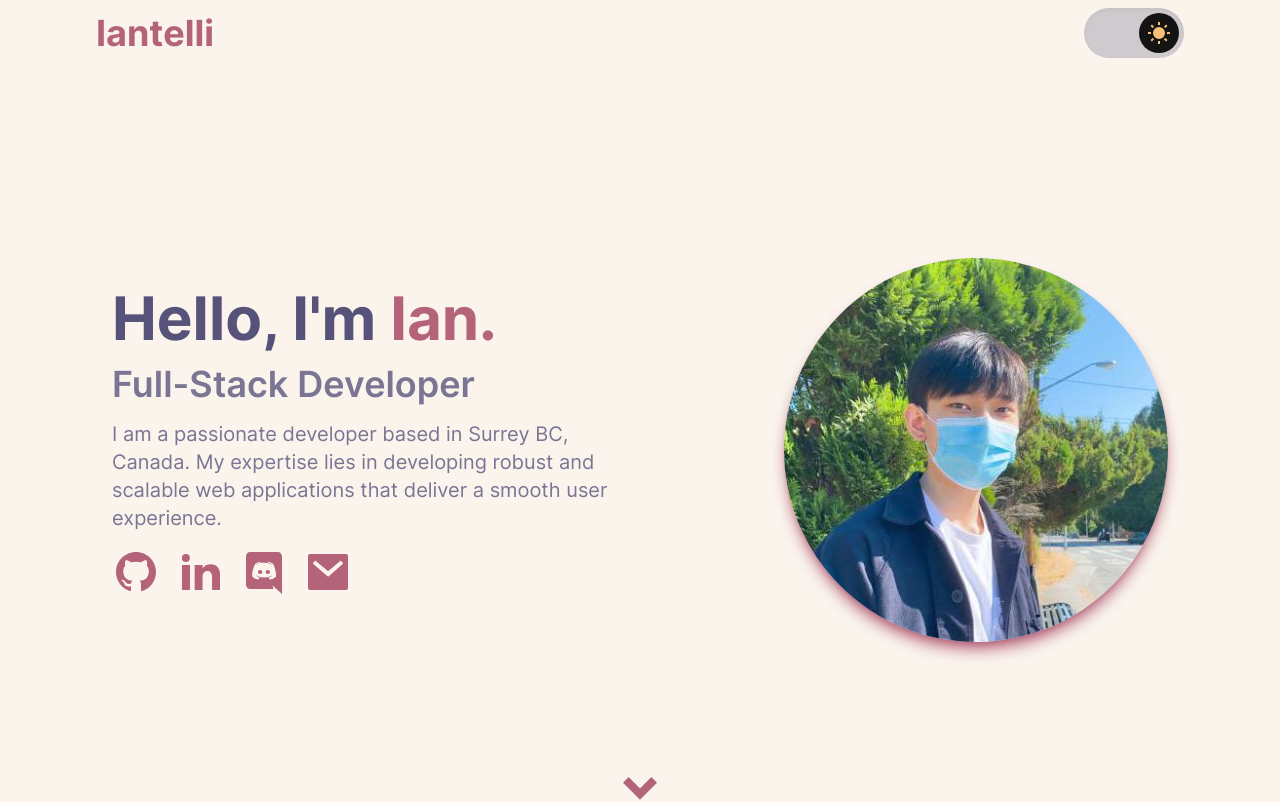
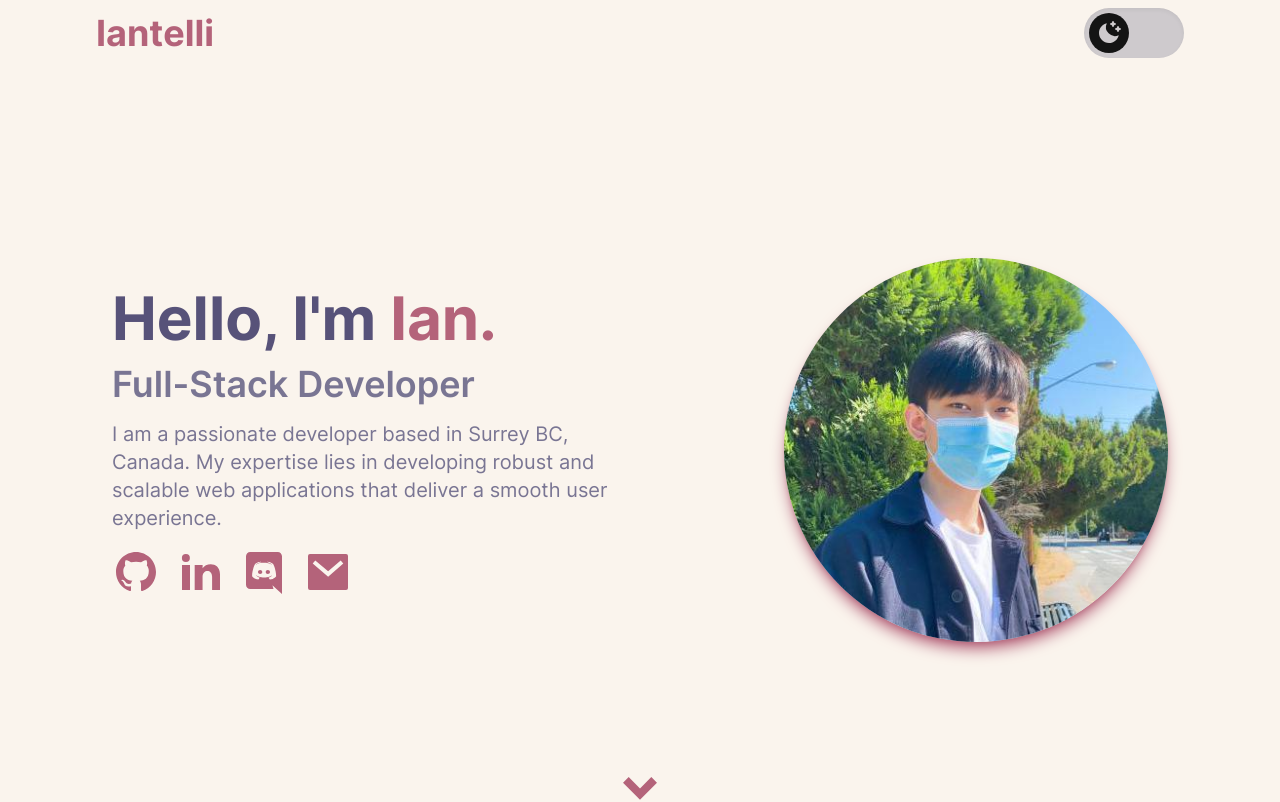
Before and after one commit to iantelli/portfolio-2023, a React (Vite) app: page / in a window 1280 px wide. Shown: the top 802 px of the page. Built offline with nearby package versions, Linux system fonts and the light colour scheme.

Commit message:
theme toggle state fix

```diff
--- a/src/components/ThemeToggle.tsx
+++ b/src/components/ThemeToggle.tsx
@@ -6,7 +6,7 @@ import { useTheme } from "../hooks/useTheme";
 export default function ThemeToggle() {
     const { theme, handleThemeChange } = useTheme();
 
-    const [isToggle, setIsToggle] = useState(theme !== "light");
+    const [isToggle, setIsToggle] = useState(localStorage.getItem("theme") === "dark");
 
     const handleToggle = () => {
         setIsToggle(!isToggle);
```
